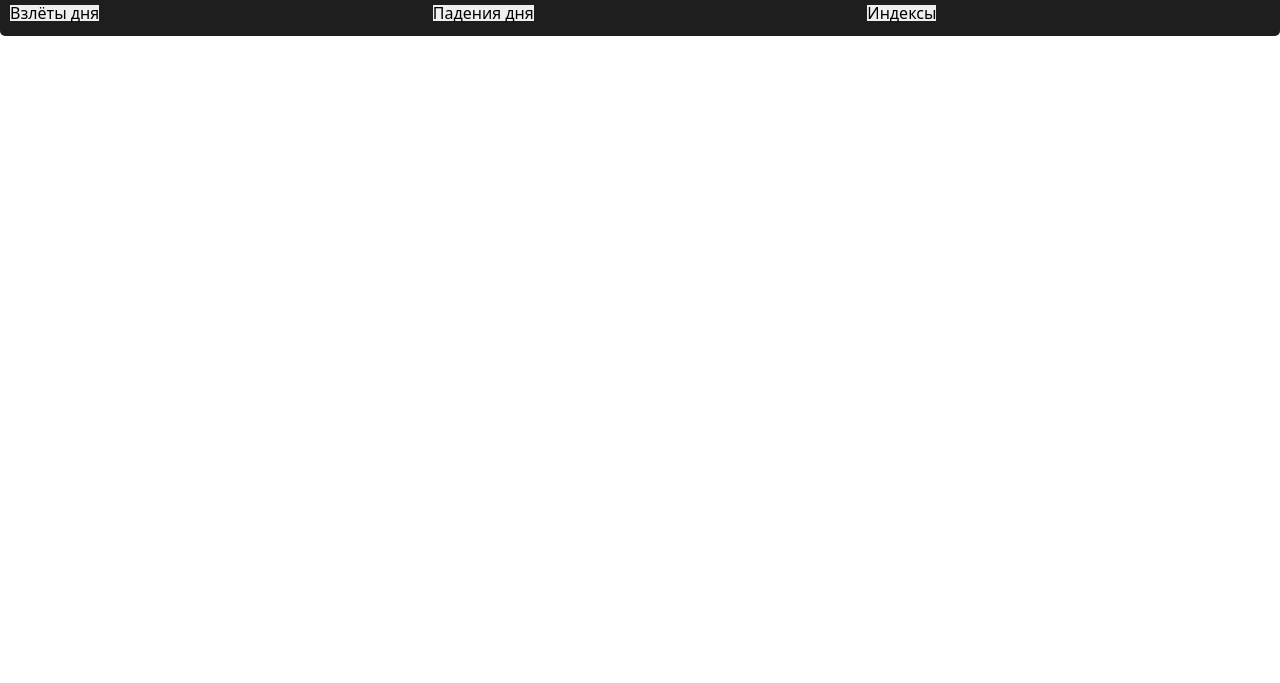
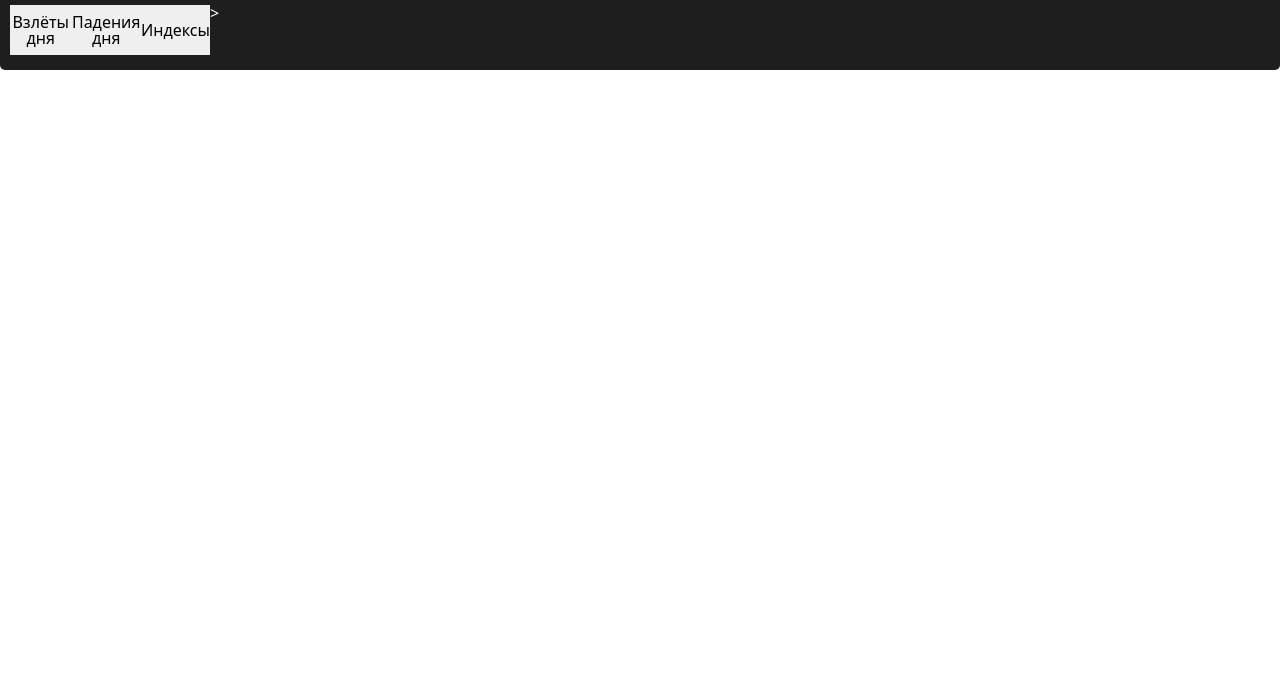
Before and after one commit to JessicaVadimovna/team_project4, a plain HTML site: page index.html in a window 1280 px wide. Shown: the part 117-800 px from the top of the page. Drawn offline with nearby package versions, Linux system fonts and the light colour scheme; a script that the page names is missing.

Commit message:
size wiget

```diff
--- a/index.html
+++ b/index.html
@@ -99,13 +99,14 @@
           <div id="result">
     <!-- Начало Взлёты дня -->
     <div id="cr-widget-marquee"
+    style="width: 1060px; height: 50px; overflow: hidden;"
     data-coins="bitcoin,ethereum,tether,ripple,cardano"
     data-theme="dark"
     data-show-symbol="true"
     data-show-icon="false"
     data-show-period-change="true"
     data-period-change="24H"
-            data-api-url="https://api.cryptorank.io/v0"
+    data-api-url="https://api.cryptorank.io/v0">
           >
           </div>
     <!-- Конец Взлёты дня -->
```
Lines whose indentation alone changed are shown as unchanged.
